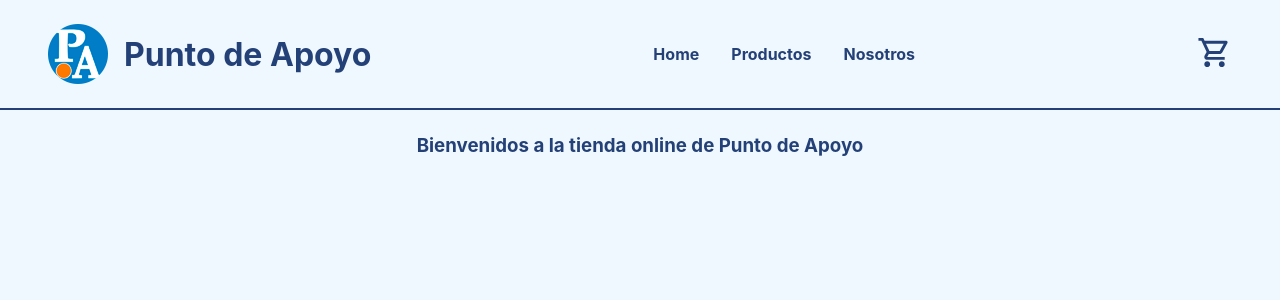
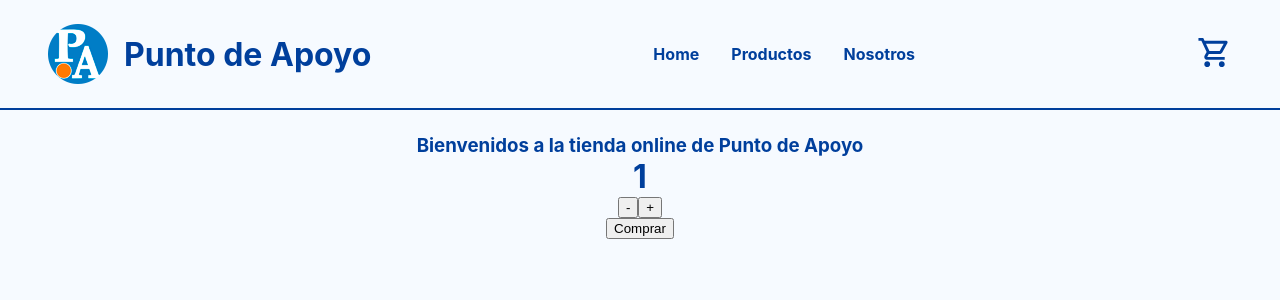
Before and after one commit to ignaciocarle/coder-react-pfi, a React (Create React App) app: page / in a window 1280 px wide. Shown: the top 300 px of the page. Built offline with nearby package versions, Linux system fonts and the light colour scheme.

Commit message:
⏩Entrega Desafio 4

```diff
--- a/src/assets/global.css
+++ b/src/assets/global.css
@@ -1,9 +1,8 @@
 :root {
-  --light-bg: #f0f8ff;
+  --light-bg: #f6faff;
   --primary-100: #ffffff;
-  --primary-200: #f0f8ff;
-  --primary-700: #6495ed;
-  --primary-1000: #244177;
+  --primary-200: #f6faff;
+  --primary-700: #003f9c;
   --success-200: #d6f5d6;
   --success-700: #40bf40;
   --warning-200: #ffe6e6;
@@ -25,7 +24,7 @@ body {
     sans-serif;
   -webkit-font-smoothing: antialiased;
   -moz-osx-font-smoothing: grayscale;
-  color: var(--primary-1000);
+  color: var(--primary-700);
 }
 
 a {
--- /dev/null
+++ b/src/components/ItemCount.jsx
@@ -0,0 +1,35 @@
+import React, { useState } from "react";
+
+function ItemCount({ stock, initial, onAdd }) {
+  const [count, setCount] = useState(parseInt(initial));
+
+  const countAdd = () => {
+    if (count === parseInt(stock)) {
+      console.log("No hay mas stock");
+      return;
+    }
+    setCount(count + 1);
+  };
+
+  const countSubs = () => {
+    if (count === parseInt(initial)) return;
+    setCount(count - 1);
+  };
+
+  const onAddHandler = () => {
+    onAdd(count);
+  };
+
+  return (
+    <>
+      <h1>{count}</h1>
+      <div>
+        <button onClick={countSubs}>-</button>
+        <button onClick={countAdd}>+</button>
+      </div>
+      <button onClick={onAddHandler}>Comprar</button>
+    </>
+  );
+}
+
+export default ItemCount;
--- a/src/components/ItemListContainer.jsx
+++ b/src/components/ItemListContainer.jsx
@@ -1,9 +1,15 @@
 import React from "react";
+import ItemCount from "./ItemCount";
+
+function onAdd(count) {
+  console.log(`Se agregaron ${count} items al carrito.`);
+}
 
 const ItemListContainer = ({ greeting }) => {
   return (
     <main style={styles.main}>
       <h3>{greeting}</h3>
+      <ItemCount stock="10" initial="1" onAdd={onAdd} />
     </main>
   );
 };
--- a/src/components/NavBar/CartWidget.jsx
+++ b/src/components/NavBar/CartWidget.jsx
@@ -1,13 +1,12 @@
 import React from "react";
-
 import ShoppingCartOutlinedIcon from "@mui/icons-material/ShoppingCartOutlined";
 
-const CartWidget = () => {
+function CartWidget() {
   return (
     <a href="">
       <ShoppingCartOutlinedIcon fontSize="large" />
     </a>
   );
-};
+}
 
 export default CartWidget;
--- a/src/components/NavBar/NavBar.jsx
+++ b/src/components/NavBar/NavBar.jsx
@@ -1,17 +1,15 @@
 import React from "react";
+import logo from "../../assets/pda-logo-small.png";
+import NavLinks from "./NavLinks";
+import CartWidget from "./CartWidget";
 
-import logo from "../../assets/pda-logo-small.png";
+function NavBar() {
+  const categories = [
+    { id: 0, name: "Home" },
+    { id: 1, name: "Productos" },
+    { id: 2, name: "Nosotros" },
+  ];
 
-import CartWidget from "./CartWidget";
-import NavLinks from "./NavLinks";
-
-const categories = [
-  { id: 0, name: "Home" },
-  { id: 1, name: "Productos" },
-  { id: 2, name: "Nosotros" },
-];
-
-const NavBar = () => {
   return (
     <header style={styles.header}>
       <a href="" style={styles.brand}>
@@ -24,7 +22,7 @@ const NavBar = () => {
       <CartWidget />
     </header>
   );
-};
+}
 
 const styles = {
   header: {
--- a/src/components/NavBar/NavLinks.jsx
+++ b/src/components/NavBar/NavLinks.jsx
@@ -1,6 +1,6 @@
 import React from "react";
 
-const NavLinks = ({ categories }) => {
+function NavLinks({ categories }) {
   return (
     <nav style={styles.nav}>
       {categories.map((item) => {
@@ -12,7 +12,7 @@ const NavLinks = ({ categories }) => {
       })}
     </nav>
   );
-};
+}
 
 const styles = {
   nav: {
```
